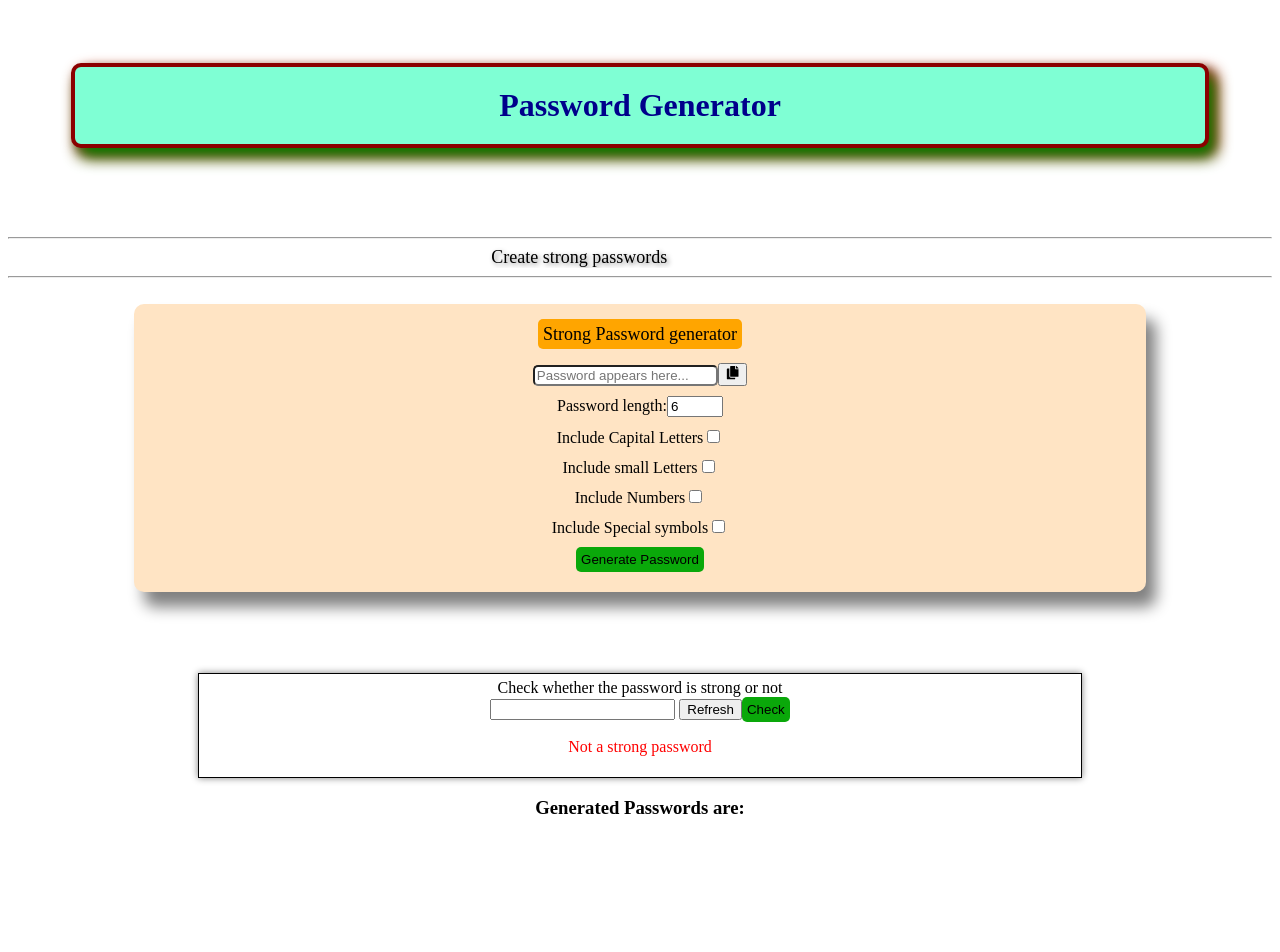
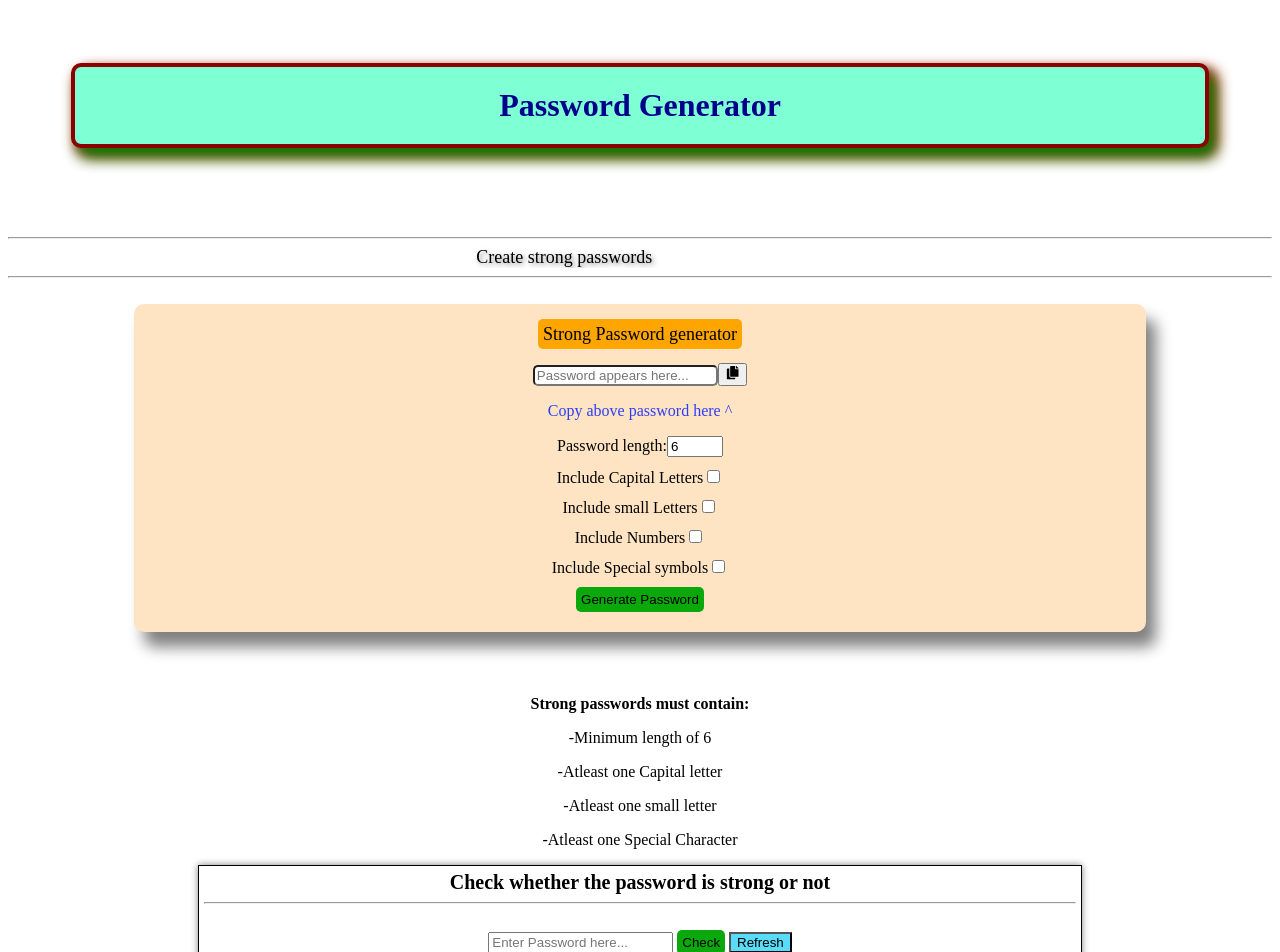
Before and after one commit to mohansai9121/password-generator, a React (Vite) app: page / in a window 1280 px wide. Shown: the top 952 px of the page. Before the commit the page ends 837 px from the top, so only its background shows below. Built offline with nearby package versions, Linux system fonts and the light colour scheme.

Commit message:
Changes are made for Checking strong passwords

```diff
--- a/src/App.css
+++ b/src/App.css
@@ -67,3 +67,8 @@
   box-shadow: 0px 0px 7px gray;
   padding: 5px;
 }
+.refresh:hover{
+  border: 2px solid #59DCF7;
+  box-shadow: 0px 0px 15px gray;
+  border-radius: 5px;
+}
--- a/src/App.jsx
+++ b/src/App.jsx
@@ -58,6 +58,7 @@ const App = () => {
         setIsSymbol(true)
       }
     }
+
   }
   const refresh=()=>{
     setIsCapital(false)
@@ -135,6 +136,7 @@ const App = () => {
         <span style={{backgroundColor:'orange', borderRadius:'5px', padding:'5px', fontSize:'large'}}>Strong Password generator</span><br/><br></br>
         <input type="text" readOnly placeholder="Password appears here..." value={newPassword} style={{borderRadius:'5px'}}/>
         <IconButton appearance="ghost" icon={<FaCopy/>} title="Copy" onClick={copy}/>
+        <p style={{color:'#2C3EF8'}}>Copy above password here ^</p>
         <div style={{margin:'10px'}}>
           <label htmlFor="number">Password length:</label>
           <input type="number" id="number" min={6} max={25} placeholder=">5" value={length} onChange={(e)=>setLength(e.target.value)}/>
@@ -156,13 +158,19 @@ const App = () => {
           <input type="checkbox" id="symbols" checked={specialChars} onChange={specialCharHandler}/>
         </div>
         <button className="submitButton" onClick={passwordGeneration}>Generate Password</button>
-      </div><br></br>
+      </div>
+      <p><b>Strong passwords must contain:</b></p>
+      <p>-Minimum length of 6</p>
+      <p>-Atleast one Capital letter</p>
+      <p>-Atleast one small letter</p>
+      <p>-Atleast one Special Character</p>
       <div className="check_strong">
-        <span>Check whether the password is strong or not</span><br/>
-        <input type="text" value={checkPassword} onChange={(e)=>{setCheckPassword(e.target.value)}}/>{" "}
-        <button onClick={refresh}>Refresh</button>
-        <Button appearance="primary" className="submitButton" onClick={strongPassword}>Check</Button><br></br>
-        <p>{strong?<span style={{color:'green'}}>Strong password</span>:<span style={{color:'red'}}>Not a strong password</span>}</p>
+        <span style={{ fontSize:'20px'}}><b>Check whether the password is strong or not</b></span><br/><hr></hr><br/>
+        <input type="text" value={checkPassword} onChange={(e)=>{setCheckPassword(e.target.value)}} placeholder="Enter Password here..."/>{" "}
+        <Button appearance="primary" className="submitButton" onClick={strongPassword}>Check</Button>{" "}
+        <button onClick={refresh} style={{backgroundColor:'#59DCF7'}} className="refresh">Refresh</button><br></br>
+        {checkPassword?<p>{strong?<span style={{color:'green'}}>Strong password</span>:<span style={{color:'red'}}>Not a Strong password</span>}</p>:<span></span>}
+        <p style={{color:'red'}}>Note:Please refresh before checking for other password</p>
       </div>
       <h3>Generated Passwords are:</h3>
       <div>{passwordsList && passwordsList.map((password, index)=>{
```
